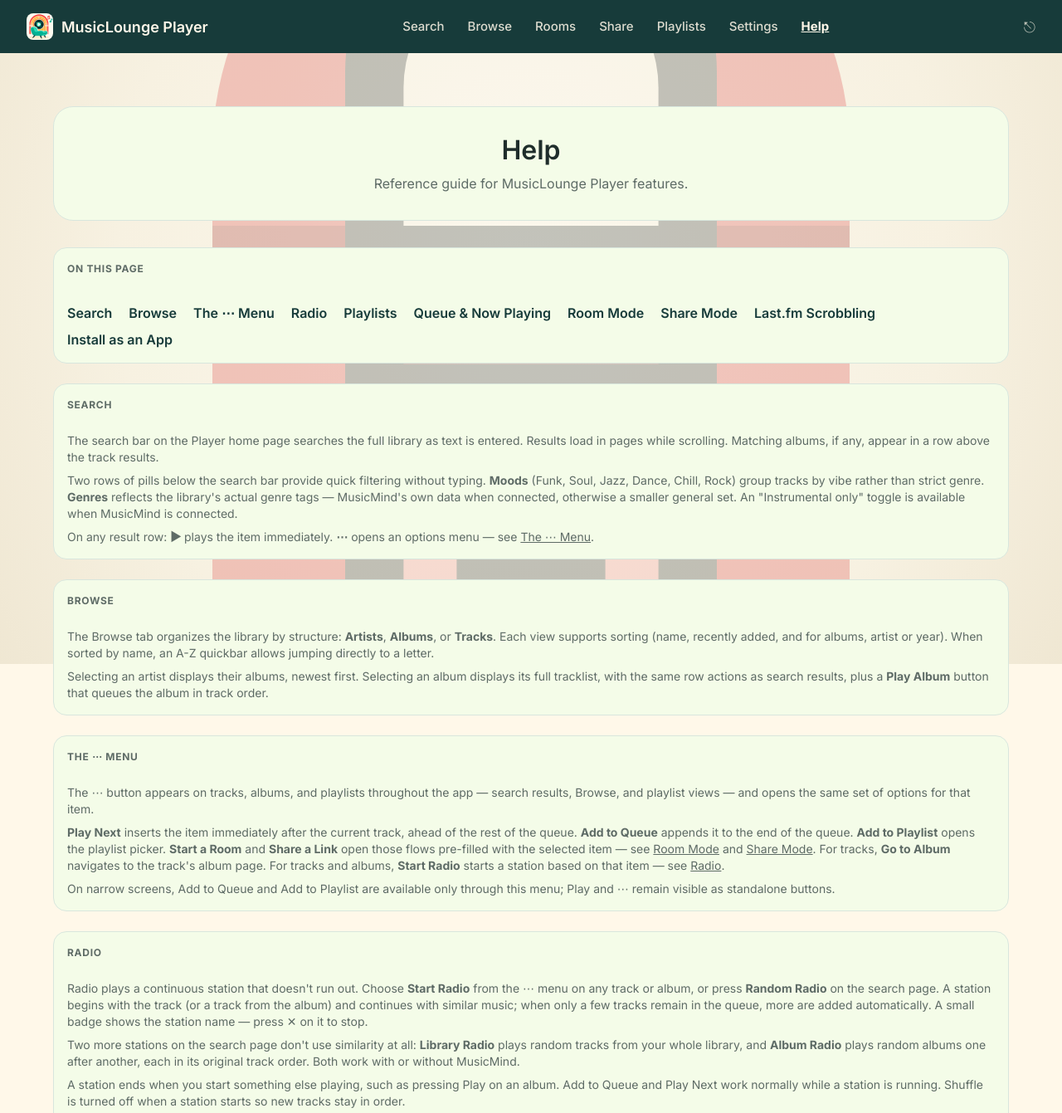
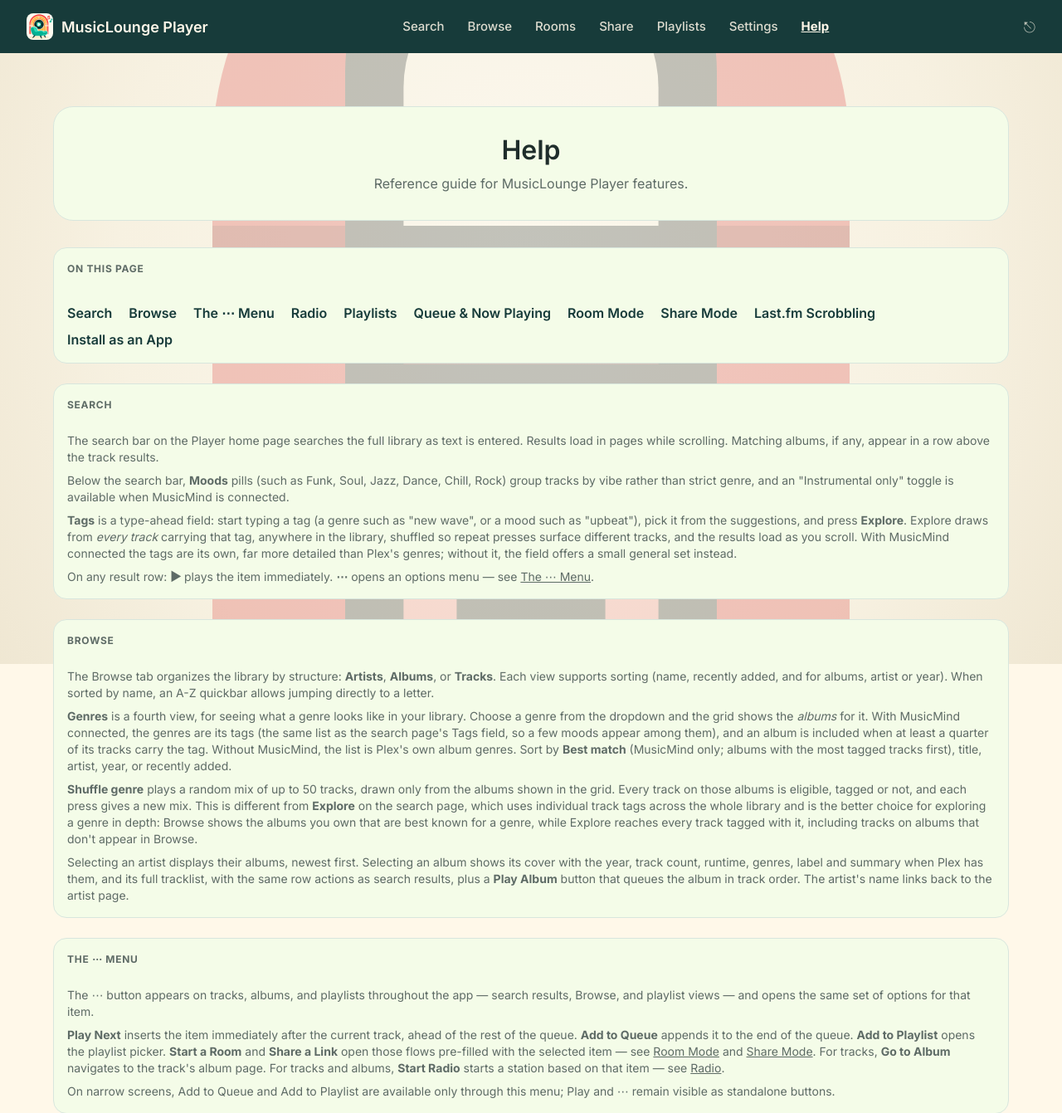
Before and after one commit to earthmonkey419/musicloungeplayerforplex, a Flask app: page /help in a window 1280 px wide. Shown: the top 1341 px of the page at 83% size. Run offline with Flask 3, Linux system fonts and the light colour scheme; the visitor is signed in with stand-in values (Sample User, id 1); data that the repository does not hold is empty; some libraries are stand-ins or nearby versions.

Commit message:
Help: describe Tags/Explore, Browse Genres, and Shuffle genre vs Explore
Co-Authored-By: Claude Sonnet 5.5 <noreply@anthropic.com>
Claude-Session: https://claude.ai/code/session_01WUFJctH64ZfvUewmbiydor

```diff
--- a/templates/help.html
+++ b/templates/help.html
@@ -28,14 +28,17 @@
 <div class="pl-card pl-card-surface" style="margin-bottom:var(--pl-space-md);" id="help-search">
   <div class="room-card-label">SEARCH</div>
   <p>The search bar on the Player home page searches the full library as text is entered. Results load in pages while scrolling. Matching albums, if any, appear in a row above the track results.</p>
-  <p>Two rows of pills below the search bar provide quick filtering without typing. <strong>Moods</strong> (Funk, Soul, Jazz, Dance, Chill, Rock) group tracks by vibe rather than strict genre. <strong>Genres</strong> reflects the library's actual genre tags — MusicMind's own data when connected, otherwise a smaller general set. An "Instrumental only" toggle is available when MusicMind is connected.</p>
+  <p>Below the search bar, <strong>Moods</strong> pills (such as Funk, Soul, Jazz, Dance, Chill, Rock) group tracks by vibe rather than strict genre, and an "Instrumental only" toggle is available when MusicMind is connected.</p>
+  <p id="help-tags"><strong>Tags</strong> is a type-ahead field: start typing a tag (a genre such as "new wave", or a mood such as "upbeat"), pick it from the suggestions, and press <strong>Explore</strong>. Explore draws from <em>every track</em> carrying that tag, anywhere in the library, shuffled so repeat presses surface different tracks, and the results load as you scroll. With MusicMind connected the tags are its own, far more detailed than Plex's genres; without it, the field offers a small general set instead.</p>
   <p>On any result row: <strong>▶</strong> plays the item immediately. <strong>⋯</strong> opens an options menu — see <a href="#help-more-menu">The ⋯ Menu</a>.</p>
 </div>
 
 <div class="pl-card pl-card-surface" style="margin-bottom:var(--pl-space-md);" id="help-browse">
   <div class="room-card-label">BROWSE</div>
   <p>The Browse tab organizes the library by structure: <strong>Artists</strong>, <strong>Albums</strong>, or <strong>Tracks</strong>. Each view supports sorting (name, recently added, and for albums, artist or year). When sorted by name, an A-Z quickbar allows jumping directly to a letter.</p>
-  <p>Selecting an artist displays their albums, newest first. Selecting an album displays its full tracklist, with the same row actions as search results, plus a <strong>Play Album</strong> button that queues the album in track order.</p>
+  <p><strong>Genres</strong> is a fourth view, for seeing what a genre looks like in your library. Choose a genre from the dropdown and the grid shows the <em>albums</em> for it. With MusicMind connected, the genres are its tags (the same list as the search page's Tags field, so a few moods appear among them), and an album is included when at least a quarter of its tracks carry the tag. Without MusicMind, the list is Plex's own album genres. Sort by <strong>Best match</strong> (MusicMind only; albums with the most tagged tracks first), title, artist, year, or recently added.</p>
+  <p id="help-genre-shuffle"><strong>Shuffle genre</strong> plays a random mix of up to 50 tracks, drawn only from the albums shown in the grid. Every track on those albums is eligible, tagged or not, and each press gives a new mix. This is different from <strong>Explore</strong> on the search page, which uses individual track tags across the whole library and is the better choice for exploring a genre in depth: Browse shows the albums you own that are best known for a genre, while Explore reaches every track tagged with it, including tracks on albums that don't appear in Browse.</p>
+  <p>Selecting an artist displays their albums, newest first. Selecting an album shows its cover with the year, track count, runtime, genres, label and summary when Plex has them, and its full tracklist, with the same row actions as search results, plus a <strong>Play Album</strong> button that queues the album in track order. The artist's name links back to the artist page.</p>
 </div>
 
 <div class="pl-card pl-card-surface" style="margin-bottom:var(--pl-space-md);" id="help-more-menu">
```
Also changed, not shown: CHANGELOG.md.
